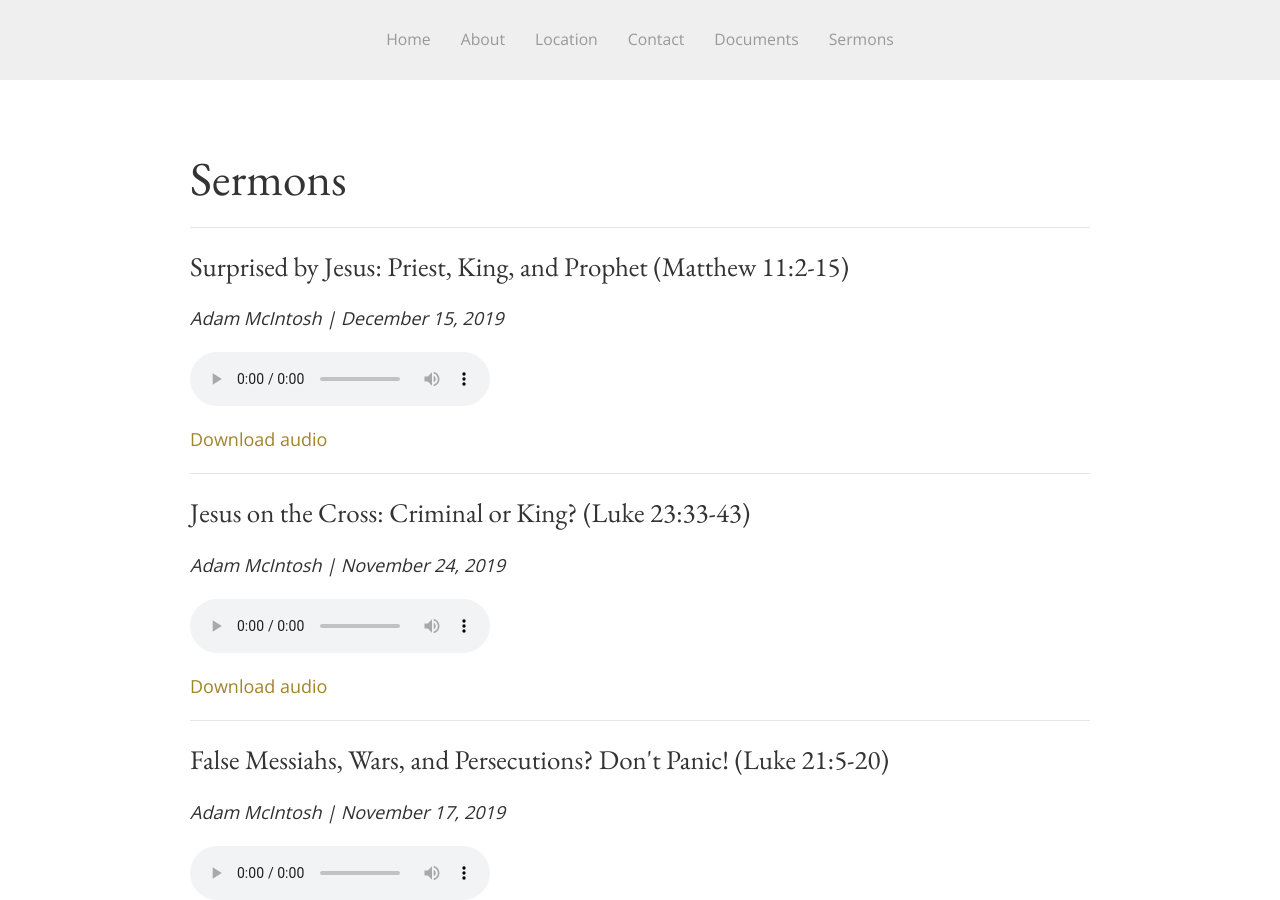
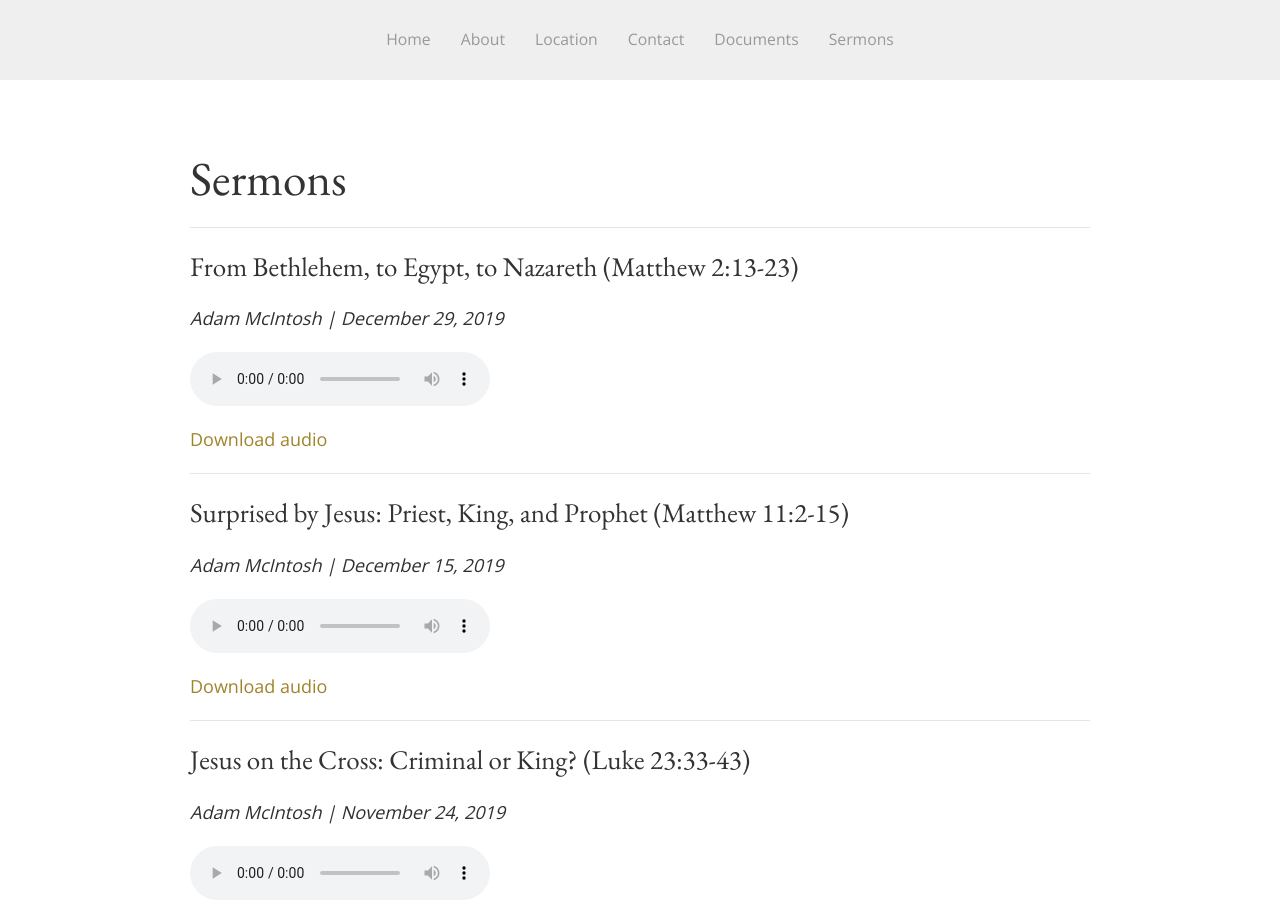
Before and after one commit to SaintDavidsChurch/website, a Jekyll site: the page built from sermons.html, in a window 1280 px wide and 900 px high. Built offline with Jekyll 4.4.1, drawn with Linux system fonts in a browser that asks for light colours.

Commit message:
Updated by InferCMS

```diff
--- a/_data/sermons.yml
+++ b/_data/sermons.yml
@@ -22,3 +22,7 @@
   date: '2019-10-27'
   preacher: Adam McIntosh
   audio_file: https://saintdavids.church/assets/sermons/Adam-McIntosh_October27-2019_Luke18.9-17_reformation.mp3
+- title: From Bethlehem, to Egypt, to Nazareth (Matthew 2:13-23)
+  date: '2019-12-29'
+  preacher: Adam McIntosh
+  audio_file: https://saintdavids.church/assets/sermons/Adam-McIntosh_December29-2019_Matt2.13-23.mp3
```
